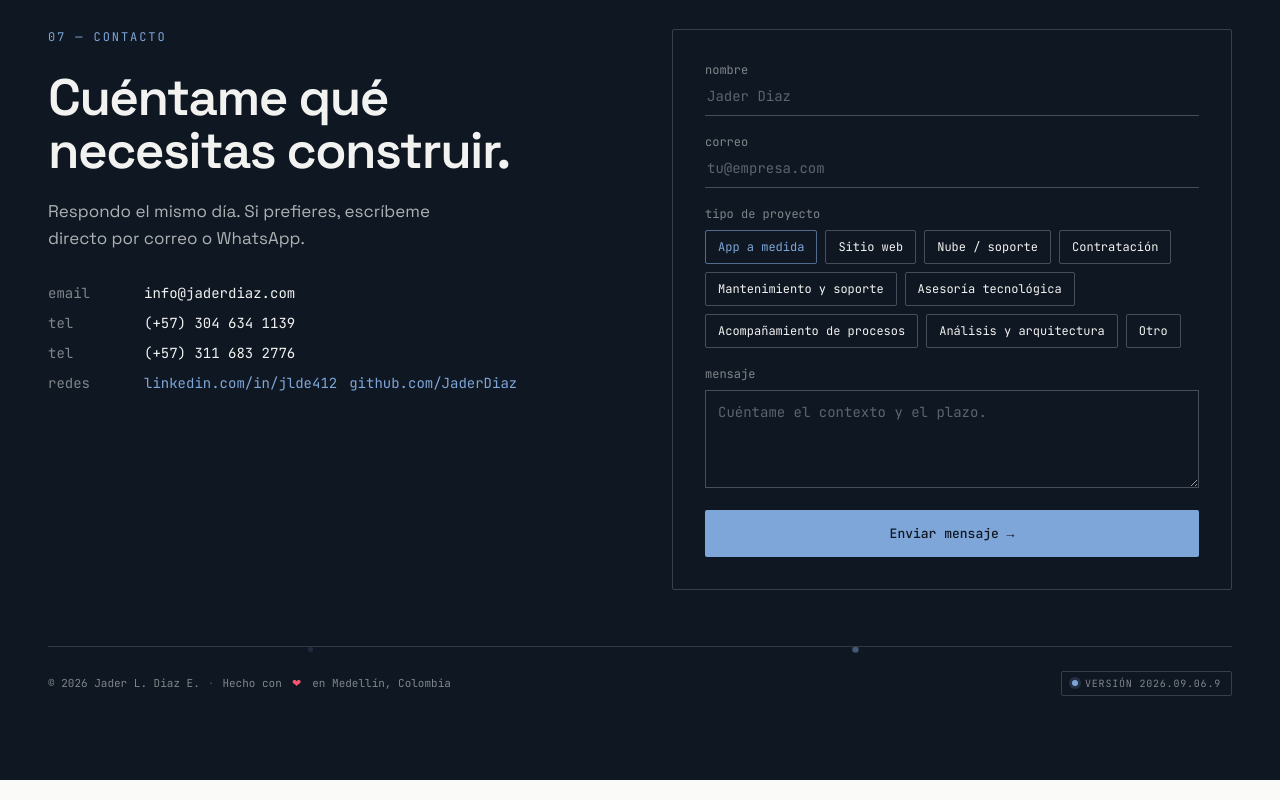
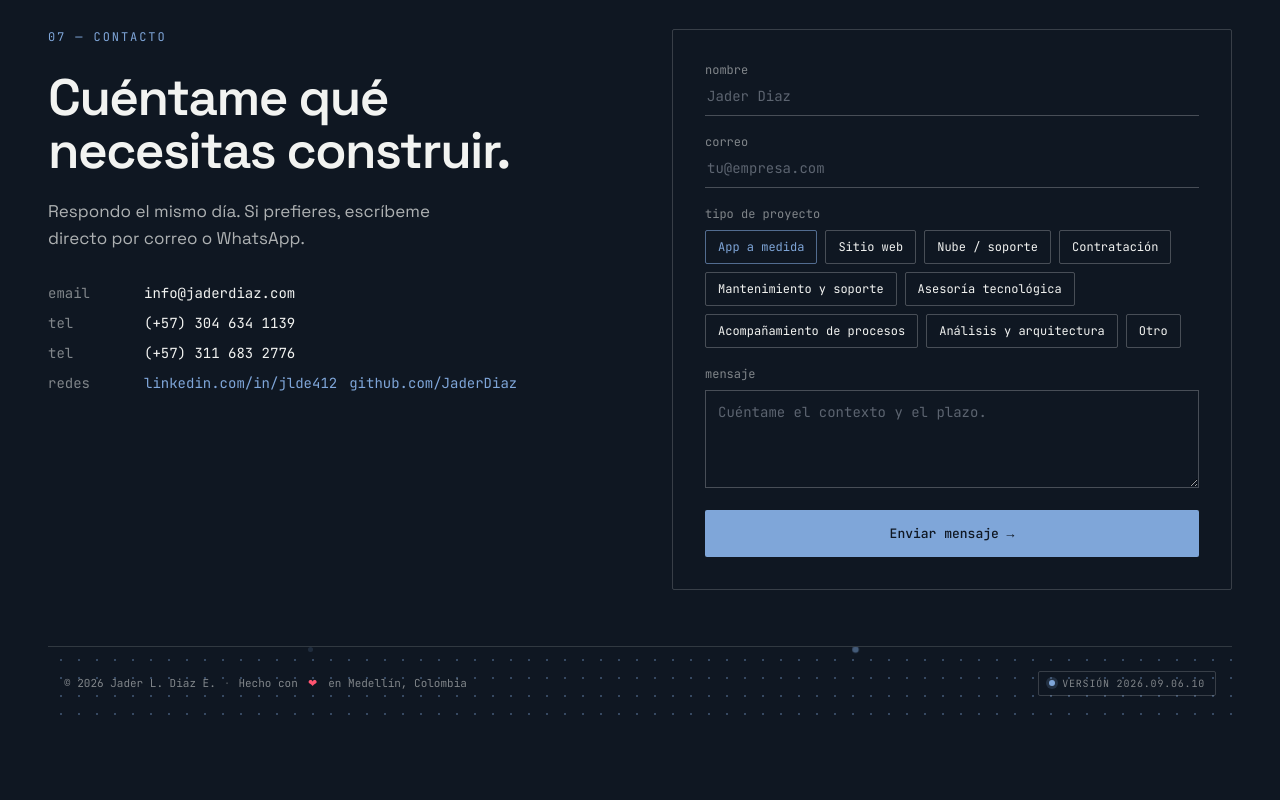
Before and after one commit to JaderDiaz/jaderdiaz.github.io, an Astro site: page / in a window 1280 px wide. Shown: the part 4862-5662 px from the top of the page. Built offline with nearby package versions, Linux system fonts and the light colour scheme; Astro itself is replaced by a stand-in of ours.

Commit message:
fix: footer background was still a flat solid fill
The signal line + pulsing dots from the last commit sit on top but
don't change the fill itself — the strip's actual background was
still one flat color behind them, which is what looked unchanged.
Added a real dot-grid background-image (drifting slowly) so the fill
itself is textured, not just decorated with a couple of moving
accents. Confirmed visually via a cropped screenshot this time, not
just "should work".

```diff
--- a/src/components/layout/Footer.astro
+++ b/src/components/layout/Footer.astro
@@ -46,10 +46,19 @@ const version = `${versionDate}.${BUILD_NUMBER}`;
     align-items: center;
     flex-wrap: wrap;
     gap: 12px;
-    padding-top: 24px;
+    padding: 24px 16px 20px;
     border-top: 1px solid rgba(242, 243, 241, .15);
     font-size: 11px;
     color: rgba(242, 243, 241, .5);
+    /* An actual textured fill (not just the line/dots on top) — a faint
+       dot-grid, so the strip reads as patterned even in a still frame. */
+    background-image: radial-gradient(rgba(127, 166, 217, .35) 1px, transparent 1px);
+    background-size: 18px 18px;
+    background-position: 0 0;
+    animation: site-footer-grid-drift 30s linear infinite;
+  }
+  @keyframes site-footer-grid-drift {
+    to { background-position: 18px 18px; }
   }
   /* A thin "signal" sweeping along the top border, plus a couple of
      faintly pulsing dots — the footer's own small piece of motion,
@@ -85,6 +94,7 @@ const version = `${versionDate}.${BUILD_NUMBER}`;
     50% { opacity: 0.6; transform: scale(1.4); }
   }
   @media (prefers-reduced-motion: reduce) {
+    .site-footer,
     .site-footer::before,
     .site-footer__scan-dot {
       animation: none;
--- a/src/version.ts
+++ b/src/version.ts
@@ -1,4 +1,4 @@
 // Manually bumped on every commit — see the "Version bump" rule in
 // CLAUDE.md. Never resets; only ever goes up. Lets the footer's version
 // badge tell same-day deploys apart even though the date portion repeats.
-export const BUILD_NUMBER = 9;
+export const BUILD_NUMBER = 10;
```
